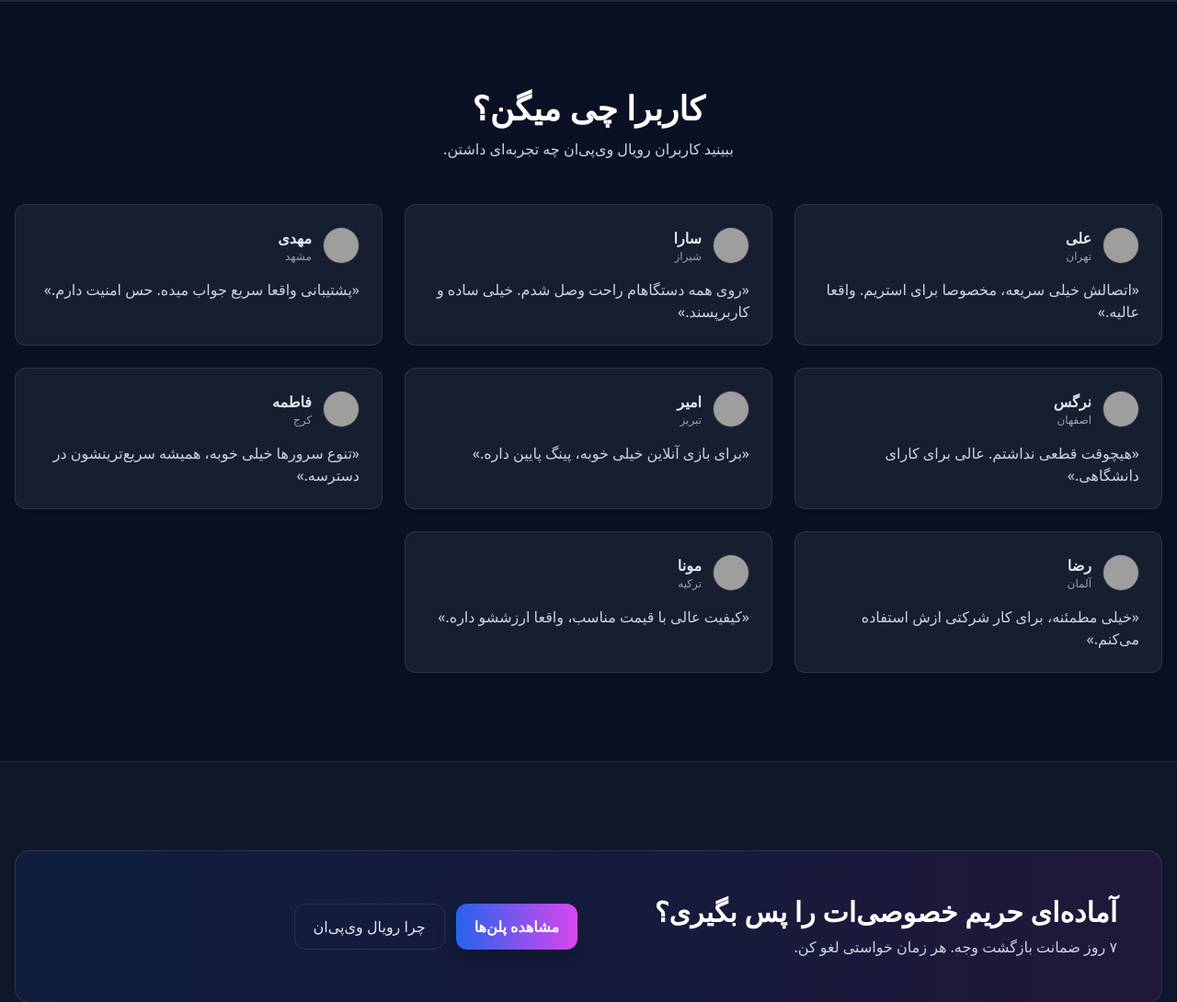
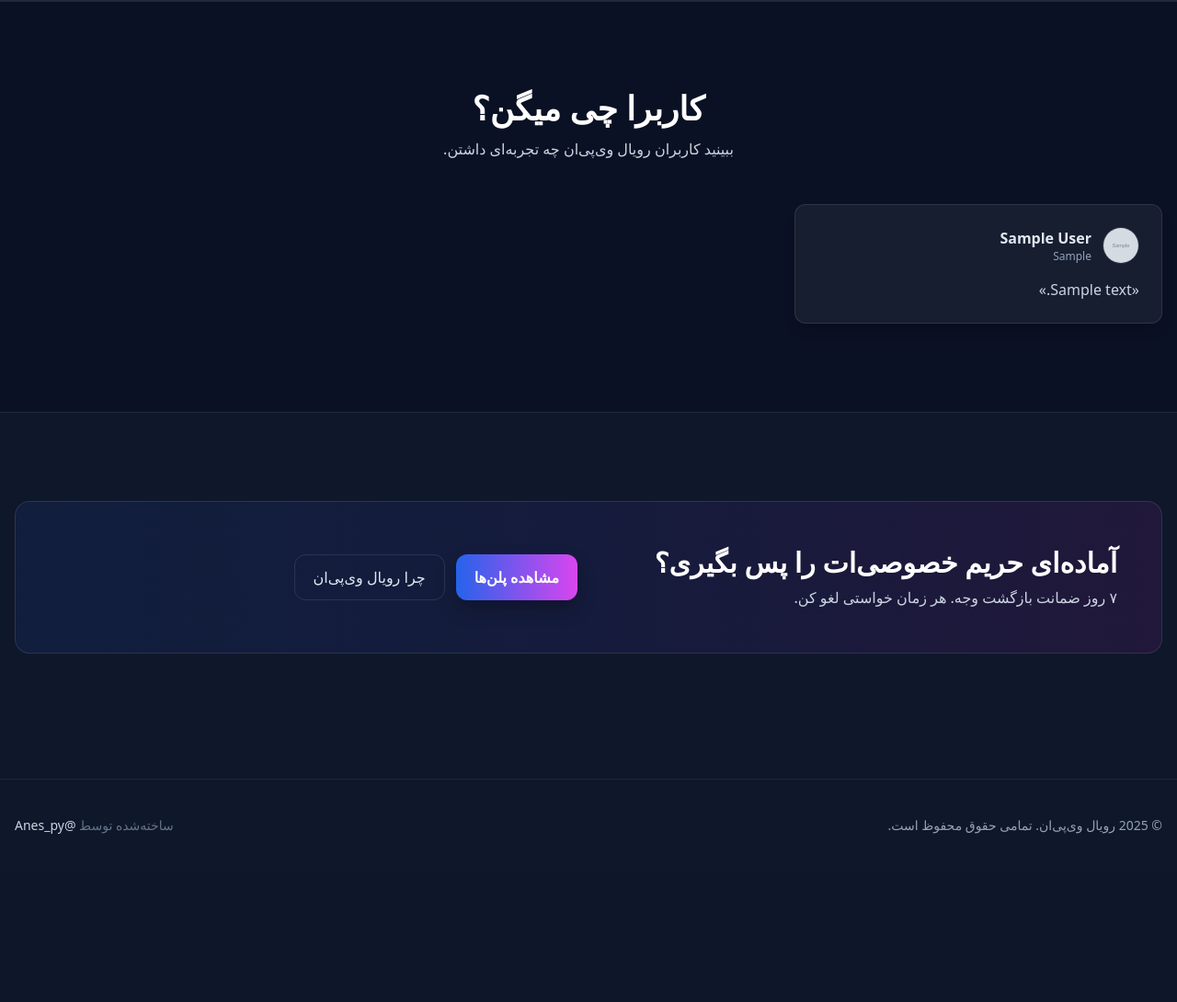
Before and after one commit to AnesPy-1/RoyalVPN-project, a Django app: page / in a window 1280 px wide. Shown: the part 1029-2119 px from the top of the page at 92% size. After the commit the page ends 1936 px from the top, so only its background shows below. Run offline with Django 5.2, Linux system fonts and the light colour scheme; tables that the repository leaves empty hold one stand-in row (values such as "Sample post"); grey boxes marked "Sample" are stand-in pictures; parts of the project's set-up code (start-up, migrations or seed data) failed here and were passed over; some libraries are stand-ins or nearby versions; grey boxes are pictures that could not be loaded.

Commit message:
add customers comments to home page

```diff
--- a/config/urls.py
+++ b/config/urls.py
@@ -1,7 +1,14 @@
 from django.contrib import admin
 from django.urls import path, include
+from django.conf import settings
+from django.conf.urls.static import static
 
 urlpatterns = [
     path('admin/', admin.site.urls),
     path('', include('shop.urls'))
+
 ]
+
+if settings.DEBUG:
+    urlpatterns += static(settings.MEDIA_URL, document_root=settings.MEDIA_ROOT)
+    urlpatterns += static(settings.STATIC_URL, document_root=settings.STATIC_ROOT)
--- a/shop/templates/shop/home.html
+++ b/shop/templates/shop/home.html
@@ -99,93 +99,18 @@
                 <div class="grid md:grid-cols-2 lg:grid-cols-3 gap-6">
 
                     <!-- Testimonial -->
+                    {% for comment in comments %}
                     <div class="rounded-xl bg-slate-800/60 p-6 border border-white/10 shadow-lg">
                         <div class="flex items-center gap-3 mb-4">
-                            <img src="https://i.pravatar.cc/100?img=11" alt="عکس کاربر" class="w-10 h-10 rounded-full border border-white/10">
+                            <img src="{{ comment.user_profile.url }}" alt="عکس کاربر" class="w-10 h-10 rounded-full border border-white/10">
                             <div>
-                                <div class="font-semibold text-slate-200">علی</div>
-                                <div class="text-xs text-slate-400">تهران</div>
+                                <div class="font-semibold text-slate-200">{{ comment.display_name }}</div>
+                                <div class="text-xs text-slate-400">{{ comment.user_city }}</div>
                             </div>
                         </div>
-                        <p class="text-slate-300">«اتصالش خیلی سریعه، مخصوصا برای استریم. واقعا عالیه.»</p>
+                        <p class="text-slate-300">«{{ comment.text }}»</p>
                     </div>
-
-                    <div class="rounded-xl bg-slate-800/60 p-6 border border-white/10 shadow-lg">
-                        <div class="flex items-center gap-3 mb-4">
-                            <img src="https://i.pravatar.cc/100?img=22" alt="عکس کاربر" class="w-10 h-10 rounded-full border border-white/10">
-                            <div>
-                                <div class="font-semibold text-slate-200">سارا</div>
-                                <div class="text-xs text-slate-400">شیراز</div>
-                            </div>
-                        </div>
-                        <p class="text-slate-300">«روی همه دستگاهام راحت وصل شدم. خیلی ساده و کاربرپسند.»</p>
-                    </div>
-
-                    <div class="rounded-xl bg-slate-800/60 p-6 border border-white/10 shadow-lg">
-                        <div class="flex items-center gap-3 mb-4">
-                            <img src="https://i.pravatar.cc/100?img=33" alt="عکس کاربر" class="w-10 h-10 rounded-full border border-white/10">
-                            <div>
-                                <div class="font-semibold text-slate-200">مهدی</div>
-                                <div class="text-xs text-slate-400">مشهد</div>
-                            </div>
-                        </div>
-                        <p class="text-slate-300">«پشتیبانی واقعا سریع جواب میده. حس امنیت دارم.»</p>
-                    </div>
-
-                    <div class="rounded-xl bg-slate-800/60 p-6 border border-white/10 shadow-lg">
-                        <div class="flex items-center gap-3 mb-4">
-                            <img src="https://i.pravatar.cc/100?img=44" alt="عکس کاربر" class="w-10 h-10 rounded-full border border-white/10">
-                            <div>
-                                <div class="font-semibold text-slate-200">نرگس</div>
-                                <div class="text-xs text-slate-400">اصفهان</div>
-                            </div>
-                        </div>
-                        <p class="text-slate-300">«هیچوقت قطعی نداشتم. عالی برای کارای دانشگاهی.»</p>
-                    </div>
-
-                    <div class="rounded-xl bg-slate-800/60 p-6 border border-white/10 shadow-lg">
-                        <div class="flex items-center gap-3 mb-4">
-                            <img src="https://i.pravatar.cc/100?img=55" alt="عکس کاربر" class="w-10 h-10 rounded-full border border-white/10">
-                            <div>
-                                <div class="font-semibold text-slate-200">امیر</div>
-                                <div class="text-xs text-slate-400">تبریز</div>
-                            </div>
-                        </div>
-                        <p class="text-slate-300">«برای بازی آنلاین خیلی خوبه، پینگ پایین داره.»</p>
-                    </div>
-
-                    <div class="rounded-xl bg-slate-800/60 p-6 border border-white/10 shadow-lg">
-                        <div class="flex items-center gap-3 mb-4">
-                            <img src="https://i.pravatar.cc/100?img=66" alt="عکس کاربر" class="w-10 h-10 rounded-full border border-white/10">
-                            <div>
-                                <div class="font-semibold text-slate-200">فاطمه</div>
-                                <div class="text-xs text-slate-400">کرج</div>
-                            </div>
-                        </div>
-                        <p class="text-slate-300">«تنوع سرورها خیلی خوبه، همیشه سریع‌ترینشون در دسترسه.»</p>
-                    </div>
-
-                    <div class="rounded-xl bg-slate-800/60 p-6 border border-white/10 shadow-lg">
-                        <div class="flex items-center gap-3 mb-4">
-                            <img src="https://i.pravatar.cc/100?img=77" alt="عکس کاربر" class="w-10 h-10 rounded-full border border-white/10">
-                            <div>
-                                <div class="font-semibold text-slate-200">رضا</div>
-                                <div class="text-xs text-slate-400">آلمان</div>
-                            </div>
-                        </div>
-                        <p class="text-slate-300">«خیلی مطمئنه، برای کار شرکتی ازش استفاده می‌کنم.»</p>
-                    </div>
-
-                    <div class="rounded-xl bg-slate-800/60 p-6 border border-white/10 shadow-lg">
-                        <div class="flex items-center gap-3 mb-4">
-                            <img src="https://i.pravatar.cc/100?img=88" alt="عکس کاربر" class="w-10 h-10 rounded-full border border-white/10">
-                            <div>
-                                <div class="font-semibold text-slate-200">مونا</div>
-                                <div class="text-xs text-slate-400">ترکیه</div>
-                            </div>
-                        </div>
-                        <p class="text-slate-300">«کیفیت عالی با قیمت مناسب، واقعا ارزششو داره.»</p>
-                    </div>
+                    {% endfor %}
 
                 </div>
             </div>
```
Also changed, not shown: comments/0a0b0139025a4cdbaea70656489be7513a72a2a5_1681800806.webp (added), comments/82c81a46466ab9f7b91c7e26219e986565b6ba46_1686392816.webp (added).
